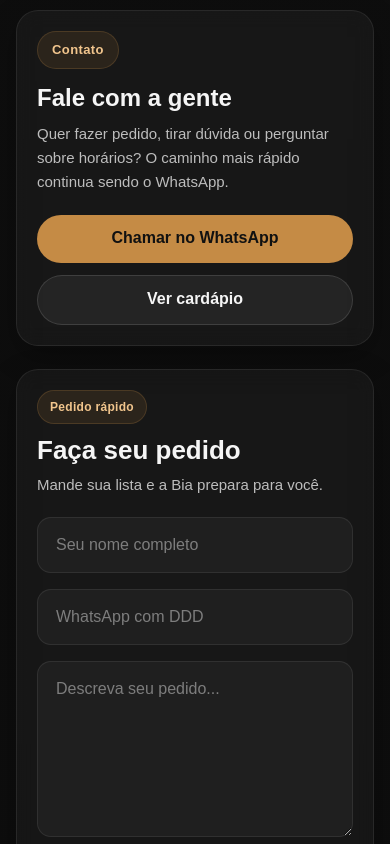
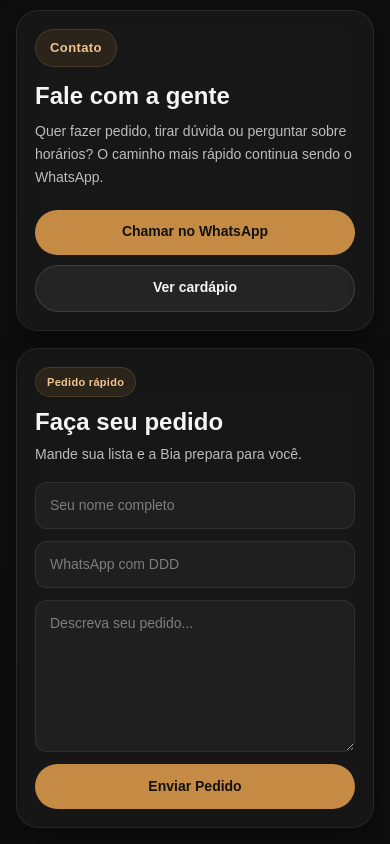
Before and after one commit to djwendelsilva/meu-projeto-cafe, a React (Vite) app: page / in a window 390 px wide. Shown: the part 4160-5004 px from the top of the page. Built offline with nearby package versions, Linux system fonts and the light colour scheme.

Commit message:
style: compacta secao de contato para melhor usabilidade no mobile

```diff
--- a/src/pages/Contact.css
+++ b/src/pages/Contact.css
@@ -110,21 +110,68 @@
 }
 
 @media (max-width: 700px) {
+  .contact-layout {
+    gap: 18px;
+  }
+
   .contact-box,
   .contact-form-box {
-    padding: 20px;
+    padding: 18px;
+    border-radius: 18px;
+  }
+
+  .contact-text h2,
+  .contact-form-header h2 {
+    font-size: 24px;
+    line-height: 1.15;
+  }
+
+  .contact-text p,
+  .contact-form-header p {
+    font-size: 14px;
+    line-height: 1.65;
   }
 
   .contact-actions {
     flex-direction: column;
+    gap: 10px;
   }
 
   .contact-actions .btn {
     width: 100%;
+    padding: 12px 14px;
     text-align: center;
+    font-size: 14px;
   }
 
   .contact-form-header {
+    margin-bottom: 16px;
     text-align: left;
   }
+
+  .contact-mini-badge {
+    margin-bottom: 10px;
+    padding: 6px 11px;
+    font-size: 11px;
+  }
+
+  .contact-form {
+    gap: 12px;
+  }
+
+  .contact-form input,
+  .contact-form textarea {
+    padding: 12px 14px;
+    font-size: 14px;
+    border-radius: 12px;
+  }
+
+  .contact-form textarea {
+    min-height: 120px;
+  }
+
+  .form-submit-btn {
+    padding: 12px 14px;
+    font-size: 14px;
+  }
 }
```
